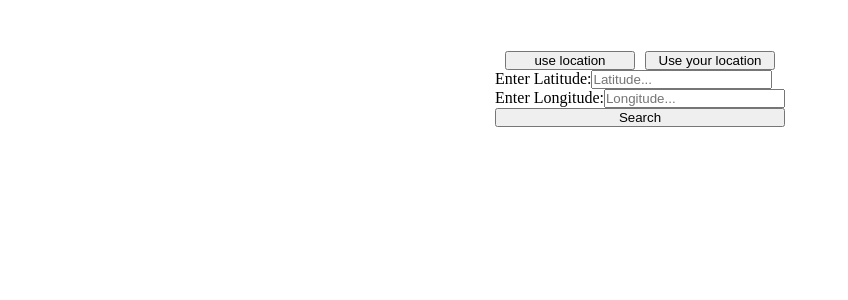
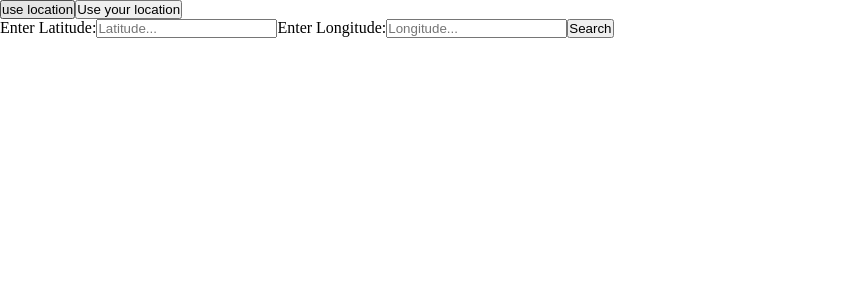
Before and after one commit to hsseymour/breeze, a React (Create React App) app: page / in a window 1280 px wide. Both pictures are taken after a click on the button "use coordinates". Shown: the top 300 px of the page, without its empty margins (0-848 px from the left). Built offline with nearby package versions, Linux system fonts and the light colour scheme; no server answers.

Commit message:
rm all styling

```diff
--- a/src/App/components/common/SearchResult.jsx
+++ b/src/App/components/common/SearchResult.jsx
@@ -1,9 +1,5 @@
 const SearchResult = ({ children, ...props }) => {
-  return (
-    <li className="searchResult" {...props}>
-      ⇒ {children}
-    </li>
-  );
+  return <li {...props}>⇒ {children}</li>;
 };
 
 export default SearchResult;
--- a/src/App/components/composites/CurrentResultWidget.jsx
+++ b/src/App/components/composites/CurrentResultWidget.jsx
@@ -2,24 +2,24 @@ const CurrentResultWidget = ({ result }) => {
   return (
     <div>
       <h4>Current weather:</h4>
-      <ul className="flexRow wrap">
-        <li className="flexChild-150x medium-gap">
+      <ul>
+        <li>
           Temprature: {result.current["temperature_2m"]}{" "}
           {result.current_units["temperature_2m"]}
         </li>
-        <li className="flexChild-150x medium-gap">
+        <li>
           Humidity: {result.current["relative_humidity_2m"]}{" "}
           {result.current_units["relative_humidity_2m"]}
         </li>
-        <li className="flexChild-150x medium-gap">
+        <li>
           Precipiation: {result.current["precipitation"]}{" "}
           {result.current_units["precipitation"]}
         </li>
-        <li className="flexChild-150x medium-gap">
+        <li>
           Wind Speed: {result.current["wind_speed_10m"]}{" "}
           {result.current_units["wind_speed_10m"]}
         </li>
-        <li className="flexChild-150x medium-gap">
+        <li>
           Wind Direction: {result.current["wind_direction_10m"]}{" "}
           {result.current_units["wind_direction_10m"]}
         </li>
--- a/src/App/components/composites/DailyResultWidget.jsx
+++ b/src/App/components/composites/DailyResultWidget.jsx
@@ -13,11 +13,10 @@ const DailyResultWidget = ({ result, setHourlyArgs }) => {
   return (
     <div>
       <h4>Daily weather:</h4>
-      <ul className="flexRow noWrap">
+      <ul>
         {result.daily.time.map((item, index) => (
           <li
             key={index}
-            className="flexChild-150x medium-gap"
             onClick={() =>
               setHourlyArgs((prevState) => {
                 return { ...prevState, start: item, end: item };
--- a/src/App/components/composites/HourlyResultWidget.jsx
+++ b/src/App/components/composites/HourlyResultWidget.jsx
@@ -3,9 +3,9 @@ const HourlyResultWidget = ({ result }) => {
   return (
     <div>
       <h4>Hourly weather for {result.hourly.time[0].split("T")[0]}:</h4>
-      <ul className="flexRow noWrap">
+      <ul>
         {result.hourly.time.map((item, index) => (
-          <li key={index} className="flexChild-200x medium-gap">
+          <li key={index}>
             <h6>
               {new Date(item).toLocaleTimeString([], {
                 hour: "2-digit",
--- a/src/App/components/composites/LocationCoordinateForm.jsx
+++ b/src/App/components/composites/LocationCoordinateForm.jsx
@@ -11,7 +11,7 @@ const LocationCoordinateForm = ({ setCoordinates }) => {
   };
 
   return (
-    <form onSubmit={handleCoordinateFormSubmit} className="flexCol">
+    <form onSubmit={handleCoordinateFormSubmit}>
       <Label>
         Enter Latitude:
         <Input type="text" name="setLatitude" placeholder="Latitude..." />
--- a/src/App/components/composites/ShowLocationTitle.jsx
+++ b/src/App/components/composites/ShowLocationTitle.jsx
@@ -1,7 +1,7 @@
 const ShowLocationTitle = ({ coordinates }) => {
   const { name, lat, long } = coordinates;
   return (
-    <div className="flexCol wrap">
+    <div>
       {name && <h2>{name}</h2>}
       <p>Latitude: {lat}</p>
       <p>Longitude: {long}</p>
--- a/src/App/resources/stylesheet.scss
+++ b/src/App/resources/stylesheet.scss
@@ -1,100 +1,5 @@
-$small: 20px;
-$medium: 4%;
-$large: 8%;
-
 * {
   margin: 0;
   padding: 0;
   box-sizing: border-box;
 }
-
-li {
-  list-style-type: none;
-}
-
-.flexCol {
-  display: flex;
-  flex-direction: column;
-  width: 100%;
-  height: 100%;
-}
-
-.flexRow {
-  display: flex;
-  flex-direction: row;
-  max-width: 92vw;
-  width: 100%;
-  height: 100%;
-}
-
-.wrap {
-  flex-wrap: wrap;
-}
-.noWrap {
-  flex-wrap: nowrap;
-  overflow: scroll;
-}
-
-.flexChild-90 {
-  flex-shrink: 0;
-  flex-shrink: 0;
-  flex-basis: 90%;
-}
-
-.flexChild-75 {
-  flex-shrink: 0;
-  flex-shrink: 0;
-  flex-basis: 75%;
-}
-
-.flexChild-45p {
-  flex-shrink: 0;
-  flex-shrink: 0;
-  flex-basis: 45%;
-}
-
-.flexChild-150x {
-  flex-shrink: 0;
-  flex-shrink: 0;
-  flex-basis: 150px;
-}
-
-.flexChild-200x {
-  flex-shrink: 0;
-  flex-shrink: 0;
-  flex-basis: 200px;
-}
-
-.small-gap {
-  gap: $small;
-}
-.medium-gap {
-  gap: $medium;
-}
-.large-gap {
-  gap: $large;
-}
-
-.centerCross {
-  align-items: center;
-}
-
-.m-m {
-  margin: $medium;
-}
-
-.spaceEven {
-  justify-content: space-evenly;
-}
-
-.searchResult {
-  background-color: lightgray;
-  border: 1px solid black;
-  width: 95%;
-  margin: 2px auto;
-  padding: 5px;
-}
-
-.searchResult:active {
-  background-color: gray;
-}
--- a/src/App/views/ChangeLocation.jsx
+++ b/src/App/views/ChangeLocation.jsx
@@ -24,19 +24,12 @@ const ChangeLocation = ({ setCoordinates }) => {
   };
 
   return (
-    <div className="flexCol noWrap">
-      <div className="flexRow wrap spaceEven">
-        <Button
-          classes={"flexChild-45p"}
-          type="button"
-          onClick={toggleIsCoordinates}
-        >
+    <div>
+      <div>
+        <Button type="button" onClick={toggleIsCoordinates}>
           {isCoordinates ? "use location" : "use coordinates"}
         </Button>
-        <Button
-          classes={"flexChild-45p"}
-          onClick={() => getUserLocation(handleUserLocation)}
-        >
+        <Button onClick={() => getUserLocation(handleUserLocation)}>
           Use your location
         </Button>
       </div>
--- a/src/App/views/Main.jsx
+++ b/src/App/views/Main.jsx
@@ -8,8 +8,8 @@ const Main = () => {
   const [coordinates, setCoordinates] = useState(null);
 
   return (
-    <div className="flexCol centerCross m-m small-gap">
-      <div className="flexRow wrap small-gap ">
+    <div>
+      <div>
         <ChangeLocation {...{ setCoordinates }} />
         {coordinates && <ShowLocationTitle {...{ coordinates }} />}
       </div>
```
